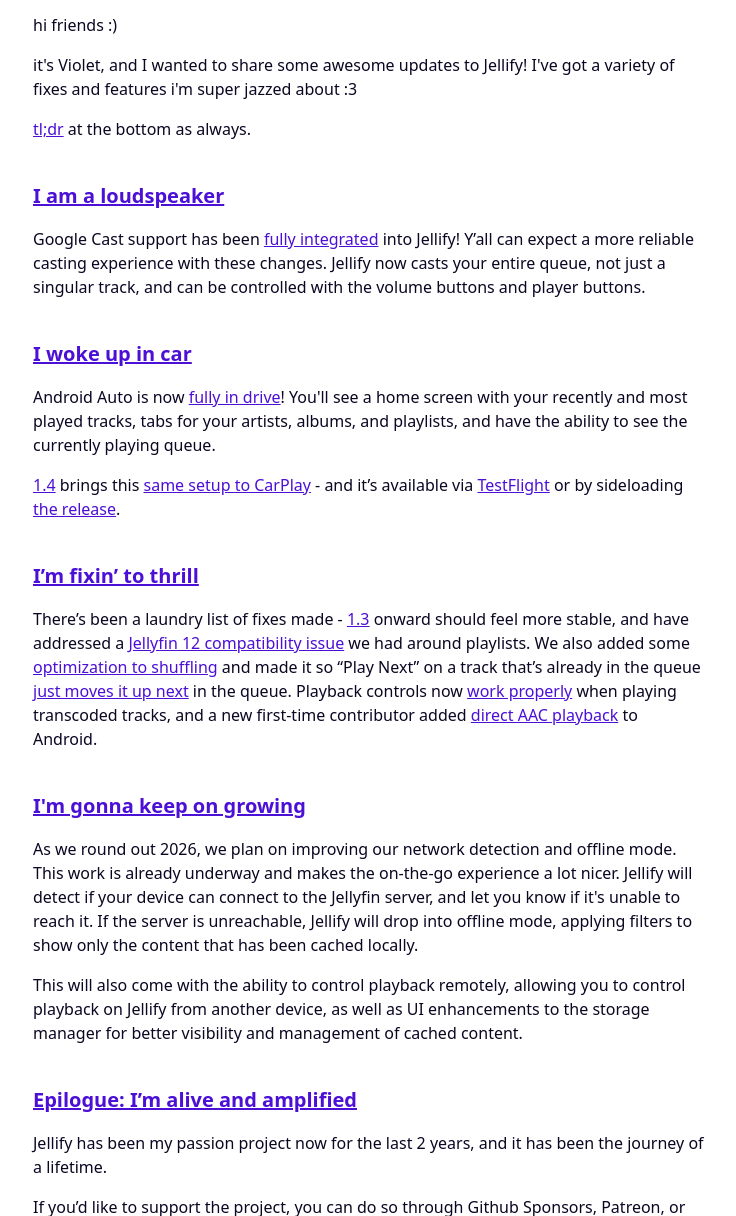
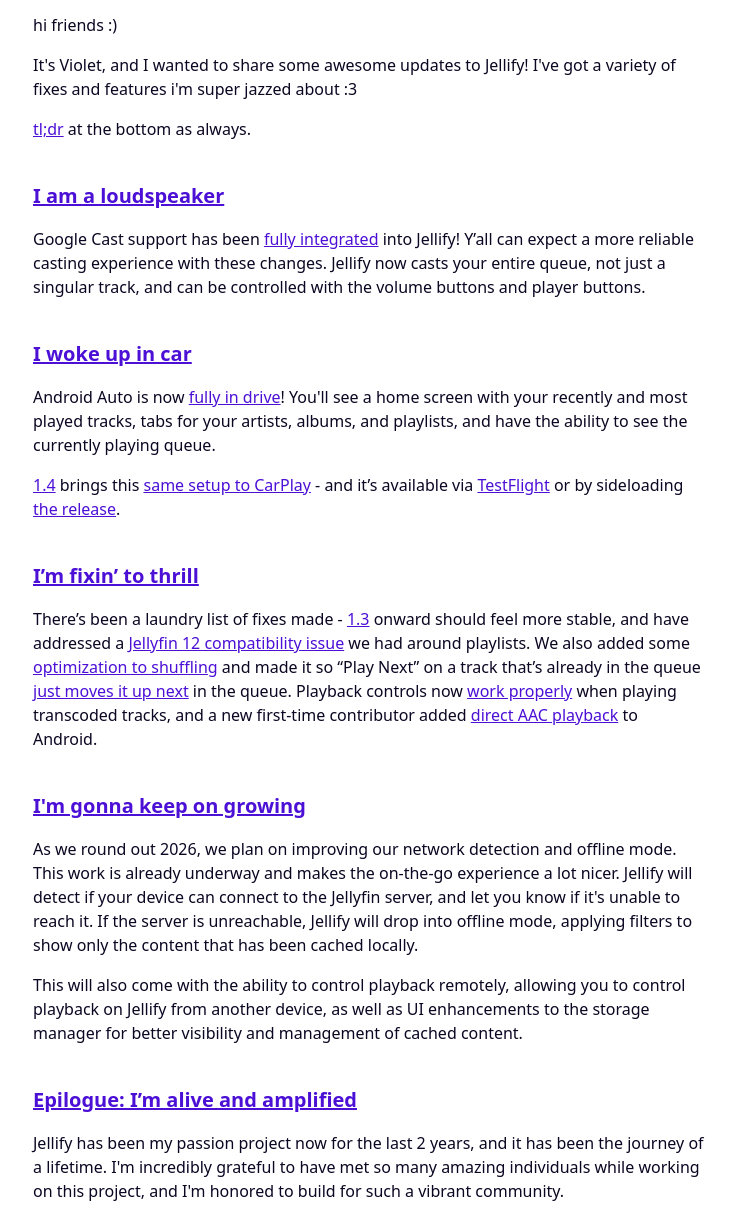
Before and after one commit to Jellify-Music/Website, an Astro site: page /blog/2026-11-11 in a window 1280 px wide. Shown: the part 175-1391 px from the top of the page, without its empty margins (271-1007 px from the left). Built offline with nearby package versions, Linux system fonts and the light colour scheme; Astro itself is replaced by a stand-in of ours.

Commit message:
Fix capitalization and improve phrasing in blog and support content

```diff
--- a/src/content/blog/2026-11-11.mdx
+++ b/src/content/blog/2026-11-11.mdx
@@ -8,7 +8,7 @@
 
 hi friends :)
 
-it's Violet, and I wanted to share some awesome updates to Jellify! I've got a variety of fixes and features i'm super jazzed about :3
+It's Violet, and I wanted to share some awesome updates to Jellify! I've got a variety of fixes and features i'm super jazzed about :3
 
 [tl;dr](#tldr) at the bottom as always.
 
@@ -34,7 +34,7 @@
 
 ## [Epilogue: I’m alive and amplified](https://youtu.be/vTABPqiYJC4?is=i4xbDeM1pEcfuFvn)
 
-Jellify has been my passion project now for the last 2 years, and it has been the journey of a lifetime.
+Jellify has been my passion project now for the last 2 years, and it has been the journey of a lifetime. I'm incredibly grateful to have met so many amazing individuals while working on this project, and I'm honored to build for such a vibrant community.
 
 <Support />
 
--- a/src/content/partials/support.md
+++ b/src/content/partials/support.md
@@ -2,4 +2,4 @@
 
 [![Sponsors](https://img.shields.io/github/sponsors/Jellify-Music?label=Github%20Sponsors&color=magenta)](https://github.com/sponsors/Jellify-Music) [![Patreon](https://img.shields.io/badge/Patreon-F96854?logo=patreon&logoColor=white)](https://www.patreon.com/anultravioletaurora) [![Ko-Fi](https://img.shields.io/badge/ko--fi-rgb(94%2C94%2C94)?logo=ko-fi&logoColor=white&color=rgb(243%2C110%2C60))](https://ko-fi.com/jellify)
 
-Some perks that we offer are that public GitHub Sponsors and paid Patreon members will get their names displayed within the app (Settings → About → Wall of Fame). Patreon members also get a complimentary sticker after becoming a higher-tiered, $5 or $10 member for 3 months.
+Some perks that we offer are that public GitHub Sponsors and paid Patreon members will get their names displayed within the app (Settings → About → Wall of Fame), and Patreon members will get a complimentary sticker after becoming a higher-tiered, $5 or $10 member for 3 months.
```
